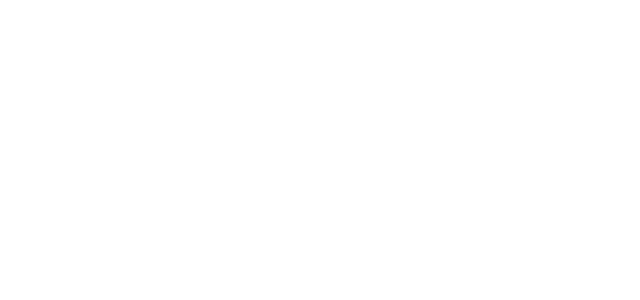
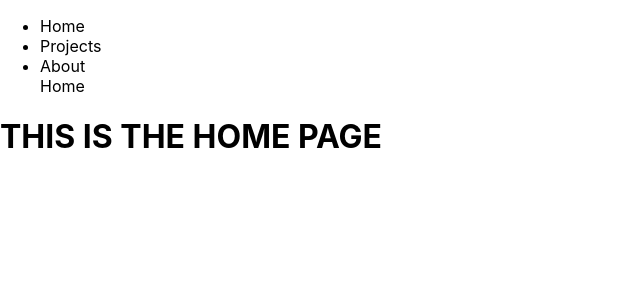
Before and after one commit to vehjelmtvedt/vetle.hjelmtvedt.com, a Next.js app: page / in a window 1280 px wide. Shown: the top 300 px of the page, without its empty margins (0-640 px from the left). Built offline with nearby package versions, Linux system fonts and the light colour scheme.

Commit message:
add navbar component

```diff
--- /dev/null
+++ b/components/Navbar.js
@@ -0,0 +1,16 @@
+import Link from 'next/link'
+
+function Navbar() {
+    return (
+        <>
+            <ul>
+                <Link href="/"><a><li>Home</li></a></Link>
+                <Link href="/projects"><a><li>Projects</li></a></Link>
+                <Link href="/about"><a><li>About</li></a></Link>
+                <a href="/">Home</a>
+            </ul>
+        </>
+    )
+}
+
+export default Navbar
--- a/pages/_app.js
+++ b/pages/_app.js
@@ -1,7 +1,13 @@
 import '../styles/globals.css'
+import Navbar from '../components/Navbar'
 
 function MyApp({ Component, pageProps }) {
-  return <Component {...pageProps} />
+  return (
+    <>
+      <Navbar />
+      <Component {...pageProps} />
+    </>
+  )
 }
 
 export default MyApp
--- /dev/null
+++ b/pages/about.js
@@ -0,0 +1,5 @@
+function About() {
+    return <div>About page</div>
+}
+
+export default About
--- a/pages/index.js
+++ b/pages/index.js
@@ -1,13 +1,12 @@
-import Head from 'next/head'
-import styles from '../styles/Home.module.css'
+import Link from 'next/link'
+import Navbar from '../components/Navbar'
 
-export default function Home() {
+function Home() {
   return (
-    <div className={styles.container}>
-      <Head>
-        <title>Vetle Hjelmtvedt</title>
-        <link rel="icon" href="/favicon.ico" />
-      </Head>
-    </div>
+    <>
+      <h1>THIS IS THE HOME PAGE</h1>
+    </>
   )
 }
+
+export default Home
--- /dev/null
+++ b/pages/projects.js
@@ -0,0 +1,5 @@
+function Projects() {
+    return <div>Projects page</div>
+}
+
+export default Projects
```
Also changed, not shown: components/Layout.js (added, +9 -0 lines), components/navbar.module.css (added).
